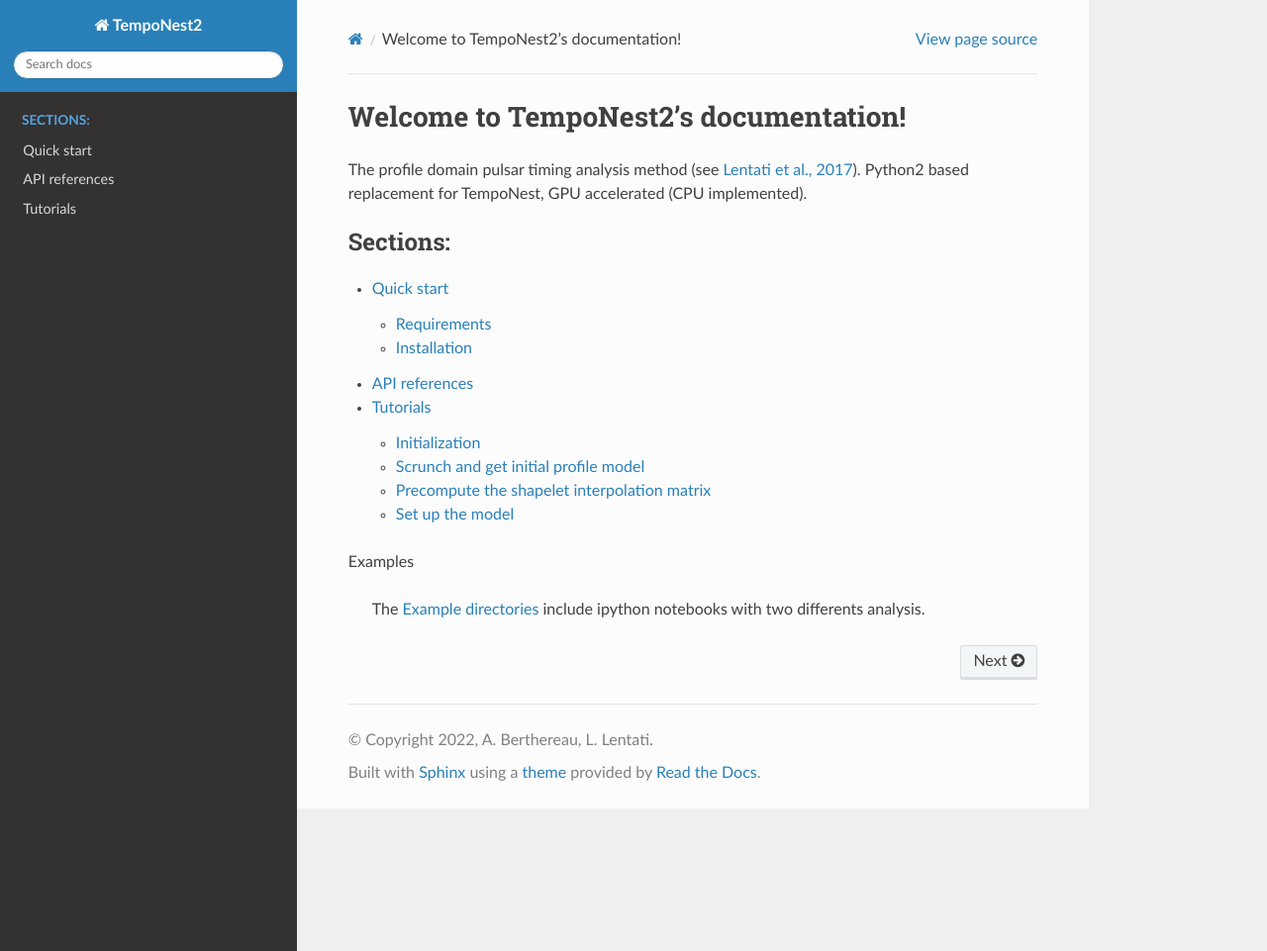
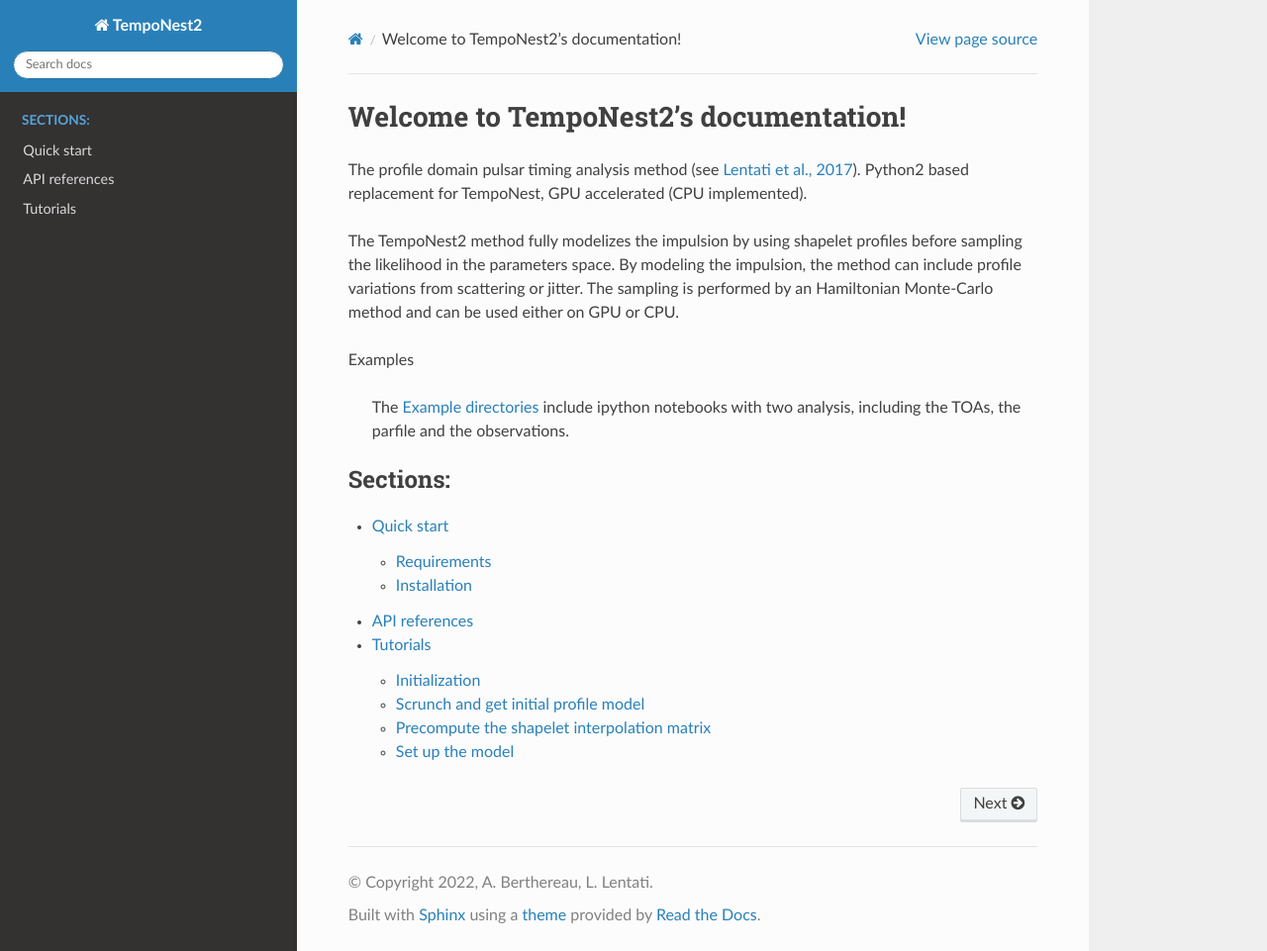
Before and after one commit to ABerthereau/TempoNest2-doc, a Sphinx documentation site: the page built from docs/source/index.rst, in a window 1280 px wide and 961 px high. Shown: the whole window at 99% size. Built offline with Sphinx 7.4.7 and the Read the Docs theme 2.0.0, drawn with Linux system fonts in a browser that asks for light colours.

Commit message:
Update index.rst

```diff
--- a/docs/source/index.rst
+++ b/docs/source/index.rst
@@ -9,6 +9,12 @@
 The profile domain pulsar timing analysis method (see `Lentati et al., 2017 <https://ui.adsabs.harvard.edu/abs/2017MNRAS.466.3706L/abstract>`_).
 Python2 based replacement for TempoNest, GPU accelerated (CPU implemented).
 
+The TempoNest2 method fully modelizes the impulsion by using shapelet profiles before sampling the likelihood in the parameters space. By modeling the impulsion, the method can include profile variations from scattering or jitter. The sampling is performed by an Hamiltonian Monte-Carlo method and can be used either on GPU or CPU.
+
+Examples
+
+   The `Example directories <https://github.com/LindleyLentati/TempoNest2/tree/master/GHS>`_ include ipython notebooks with two analysis, including the TOAs, the parfile and the observations.
+
 
 
 .. toctree::
@@ -18,8 +24,3 @@
    start
    TempoNest2
    tutorials
-
-
-Examples
-
-   The `Example directories <https://github.com/LindleyLentati/TempoNest2/tree/master/GHS>`_ include ipython notebooks with two differents analysis.
```
